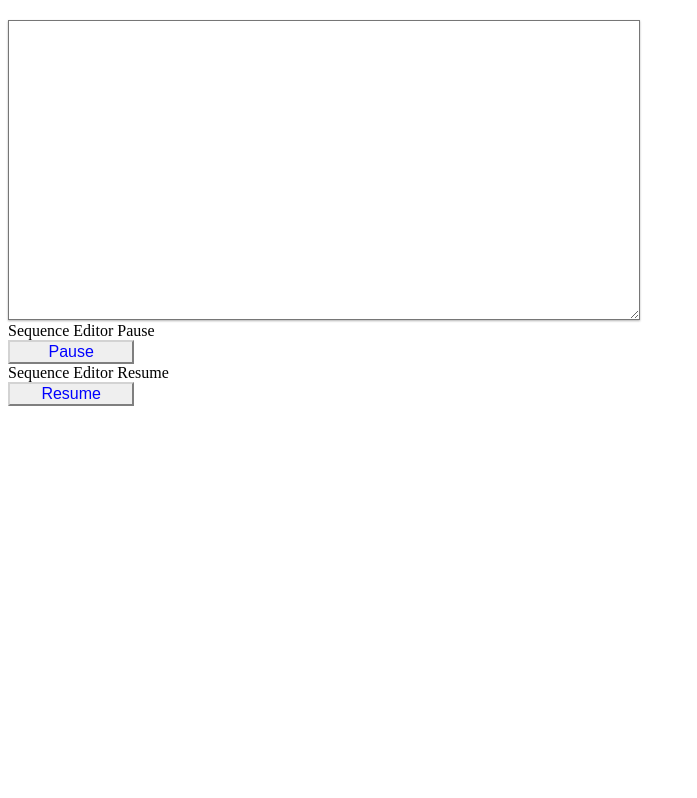
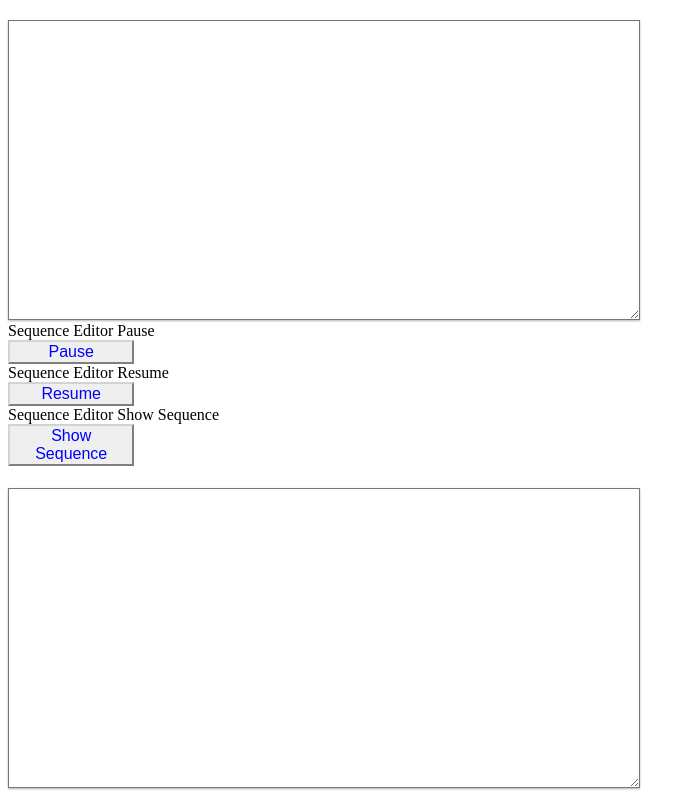
Before and after one commit to tmtsoftware/esw-prototype, a React (Create React App) app in the folder sequencer-ui-app/ts/: page / in a window 1280 px wide. Shown: the part 382-1180 px from the top of the page, without its empty margins (0-697 px from the left). Before the commit the page ends 800 px from the top, so only its background shows below. Built offline with nearby package versions, Linux system fonts and the light colour scheme.

Commit message:
Add show sequence component
Co-authored-by: Bharat Singh <10626464+Bharat1103@users.noreply.github.com>

```diff
--- a/sequencer-ui-app/ts/src/App.tsx
+++ b/sequencer-ui-app/ts/src/App.tsx
@@ -5,6 +5,7 @@ import FeederClient from "./sequencer/client/IFeederClient";
 import FeederComponent from './sequencer/components/feeder/FeederComponent';
 import PauseComponent from "./sequencer/components/editor/PauseComponent";
 import ResumeComponent from "./sequencer/components/editor/ResumeComponent";
+import ShowSequenceComponent from "./sequencer/components/editor/ShowSequenceComponent";
 
 class App extends React.Component {
 
@@ -16,6 +17,7 @@ class App extends React.Component {
                 <FeederComponent client={feederClient}/>
                 <PauseComponent client={editorClient}/>
                 <ResumeComponent client={editorClient}/>
+                <ShowSequenceComponent client={editorClient}/>
             </div>
         );
     }
--- a/sequencer-ui-app/ts/src/sequencer/client/Client.tsx
+++ b/sequencer-ui-app/ts/src/sequencer/client/Client.tsx
@@ -6,7 +6,7 @@ class Client {
         this.baseUrl = baseUrl;
     }
 
-    public post = (url: string, input: string = "", callback: (res: string) => void) => {
+    public post = (url: string, callback: (res: string) => void, input: string = "") => {
         request
             .post(url)
             .set('Content-Type', 'application/json')
--- a/sequencer-ui-app/ts/src/sequencer/client/EditorClient.tsx
+++ b/sequencer-ui-app/ts/src/sequencer/client/EditorClient.tsx
@@ -6,8 +6,9 @@ class EditorClient extends Client{
         super(baseUrl)
     }
 
-    public pause = (callback: (res: string) => void) => this.post(`${this.baseUrl}/editor/pause`, "", callback)
-    public resume = (callback: (res: string) => void) => this.post(`${this.baseUrl}/editor/resume`, "", callback)
+    public pause = (callback: (res: string) => void) => this.post(`${this.baseUrl}/editor/pause`, callback);
+    public resume = (callback: (res: string) => void) => this.post(`${this.baseUrl}/editor/resume`, callback);
+    public showSequence = (callback: (res: string) => void) => this.post(`${this.baseUrl}/editor/sequence`, callback)
 }
 
 export default EditorClient;
--- a/sequencer-ui-app/ts/src/sequencer/client/IFeederClient.tsx
+++ b/sequencer-ui-app/ts/src/sequencer/client/IFeederClient.tsx
@@ -7,7 +7,7 @@ class FeederClient extends Client{
         super(baseUrl)
     }
 
-    public feedApi = (input: string, callback: (res: string) => void) => this.post(`${this.baseUrl}/feeder/feed`, input, callback)
+    public feedApi = (input: string, callback: (res: string) => void) => this.post(`${this.baseUrl}/feeder/feed`, callback, input)
 }
 
 export default FeederClient
--- /dev/null
+++ b/sequencer-ui-app/ts/src/sequencer/components/editor/ShowSequenceComponent.tsx
@@ -0,0 +1,43 @@
+import * as React from 'react';
+import {Component} from 'react';
+import EditorClient from "../../client/EditorClient";
+
+interface IState {
+    showSequenceResponse: string
+}
+
+interface IProps {
+    client: EditorClient
+}
+
+
+class ShowSequenceComponent extends Component<IProps, IState> {
+
+    constructor(props: IProps) {
+        super(props);
+        this.state = {showSequenceResponse: ""};
+        this.handleClick = this.handleClick.bind(this)
+    }
+
+    public callBack = (res: string) => this.setState({showSequenceResponse: res}
+    );
+
+    public render() {
+        return (
+            <div>
+                <div>Sequence Editor Show Sequence</div>
+                <div>
+                    <button onClick={this.handleClick}>Show Sequence</button>
+                    <div><span><textarea className="Textarea" value={this.state.showSequenceResponse}/></span></div>
+                </div>
+            </div>
+        );
+    }
+
+    private handleClick = (event: React.MouseEvent<HTMLButtonElement>) => {
+        event.preventDefault();
+        this.props.client.showSequence(this.callBack)
+    };
+}
+
+export default ShowSequenceComponent;
```
